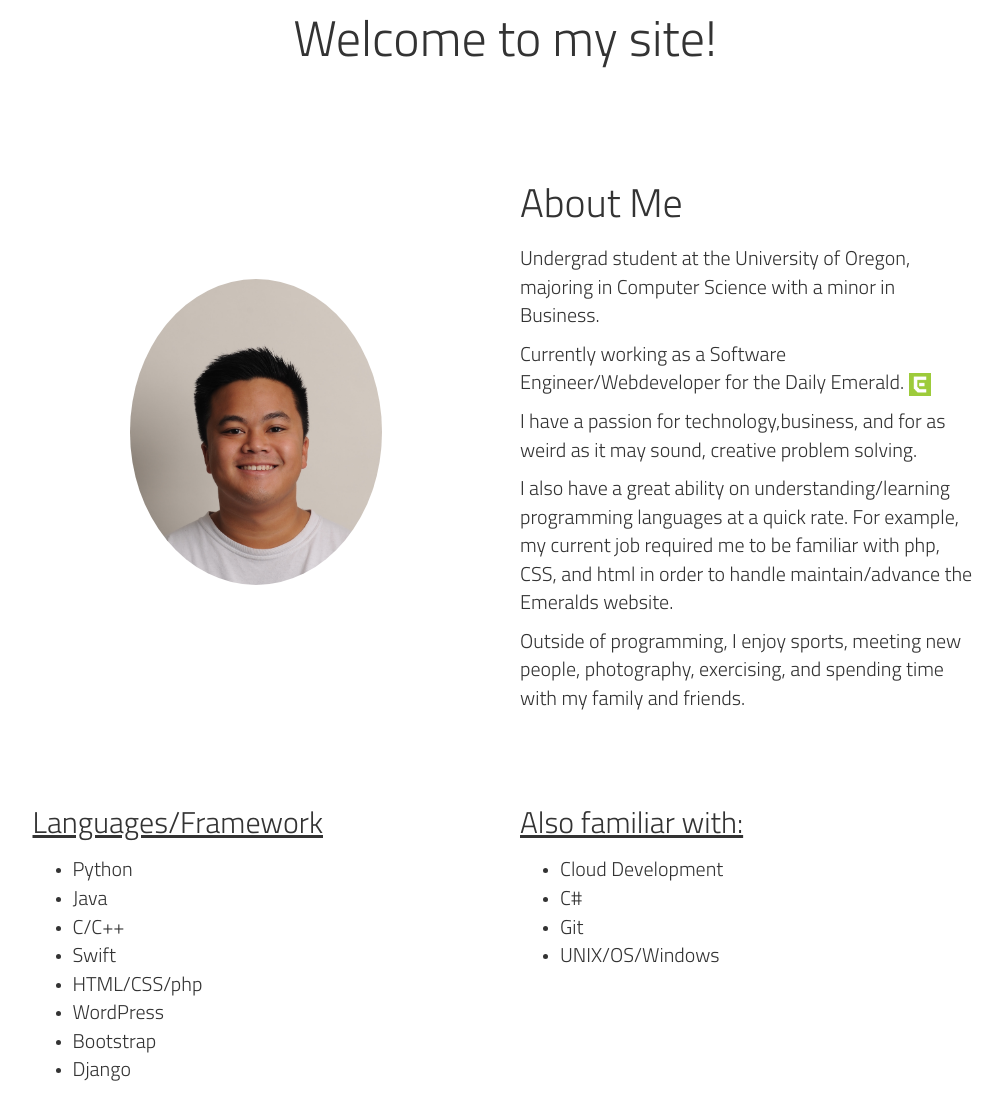
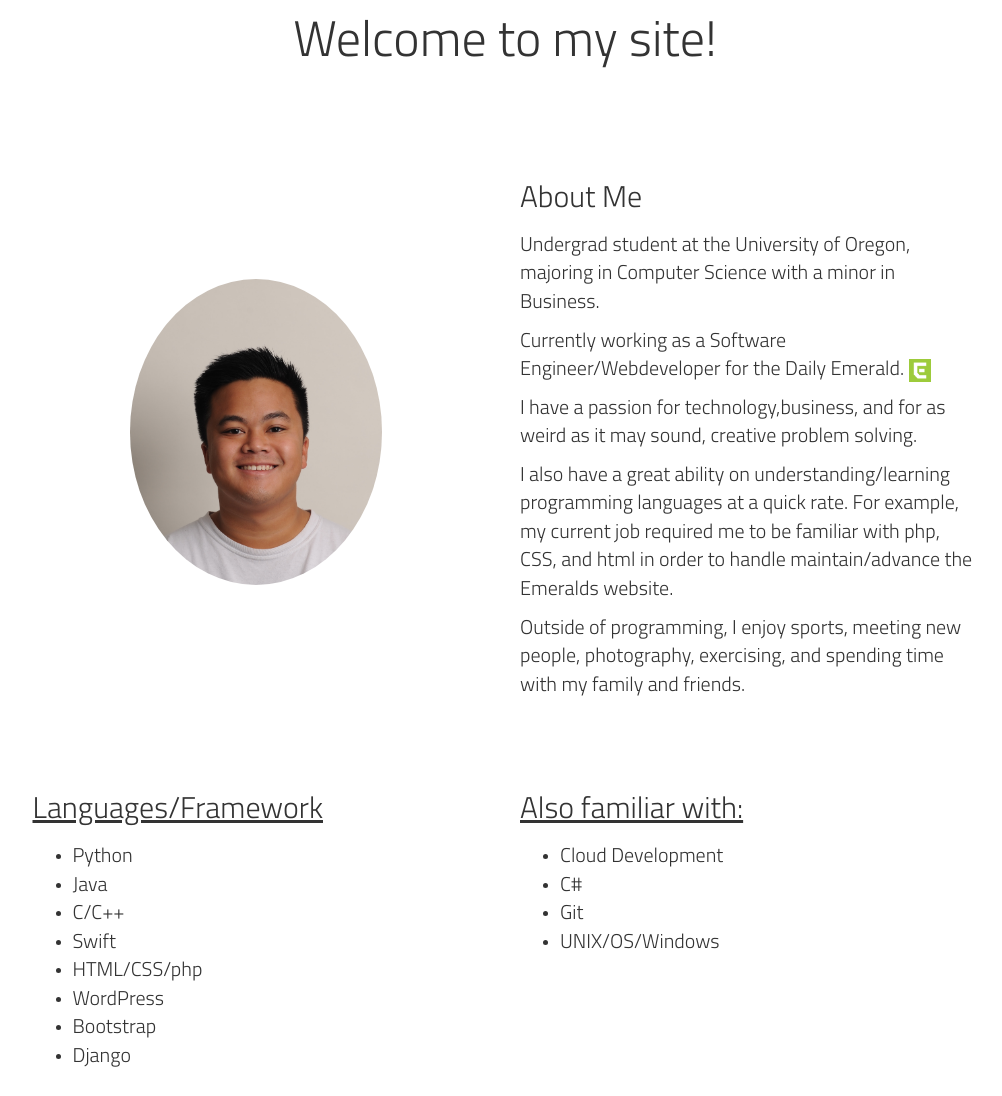
Before and after one commit to BrandonCao/BrandonCao.github.io, a PHP site: page / in a window 1280 px wide. Shown: the part 181-1277 px from the top of the page, without its empty margins (135-1137 px from the left). After the commit the page ends 1248 px from the top, so only its background shows below. Run offline with PHP 8.4, Linux system fonts and the light colour scheme; some libraries are stand-ins or nearby versions.

Commit message:
fixed font problem

```diff
--- a/css/format.css
+++ b/css/format.css
@@ -13,40 +13,6 @@
 
 }
 
-@media (max-width: @screen-xs) {
-    #headerTop{font-size: 10px;}
-
-    p,div{
-
-        font-size:10px;
-    }
-
-    .info{
-        font-size:10px;
-    }
-
-    .header{
-        font-size:15px;
-    }
-}
-
-@media (max-width: @screen-sm) {
-    #headerTop{
-        font-size: 14px;
-    }
-    p,div{
-
-        font-size:14px;
-    }
-
-     .info{
-        font-size:14px;
-    }
-
-     .header{
-        font-size:15px;
-    }
-}
 
 
 p, div {
--- a/index.html
+++ b/index.html
@@ -47,13 +47,13 @@
         <img src="images/headshot.jpg" class="img-circle" height="70%" width="70%">
       </div>
        <div class="col-md-5 col-xs-5 col-sm-5 top-space" style="margin-top: 100px">
-            <p class="header"> About Me </p>
-            <p class="info">Undergrad student at the University of Oregon, majoring in Computer Science with a minor in Business.</p>
-            <p class="info">Currently working as a Software Engineer/Webdeveloper for the Daily Emerald.
+            <p style="font-size: 30px"> About Me </p>
+            <p style="font-size: 20px">Undergrad student at the University of Oregon, majoring in Computer Science with a minor in Business.</p>
+            <p style="font-size: 20px">Currently working as a Software Engineer/Webdeveloper for the Daily Emerald.
             <img src="images/emerald.png" width="5%" height="5%"></p>
-            <p class="info">I have a passion for technology,business, and for as weird as it may sound, creative problem solving.</p>
-            <p class="info"> I also have a great ability on understanding/learning programming languages at a quick rate. For example, my current job required me to be familiar with php, CSS, and html in order to handle maintain/advance the Emeralds website. </p>
-            <p class="info"> Outside of programming, I enjoy sports, meeting new people, photography, exercising, and spending time with my family and friends.</p>
+            <p style="font-size: 20px">I have a passion for technology,business, and for as weird as it may sound, creative problem solving.</p>
+            <p style="font-size: 20px"> I also have a great ability on understanding/learning programming languages at a quick rate. For example, my current job required me to be familiar with php, CSS, and html in order to handle maintain/advance the Emeralds website. </p>
+            <p style="font-size: 20px"> Outside of programming, I enjoy sports, meeting new people, photography, exercising, and spending time with my family and friends.</p>
        </div>
   </div>
     </div>
@@ -64,7 +64,7 @@
       <div class="col-md-5 col-xs-5 col-sm-5" style="margin-top:80px">
         <p class="info"> <u style="font-size: 30px">Languages/Framework</u> </p>
         <p >
-          <ul class="info">
+          <ul style="font-size: 20px">
             <li>Python</li>
             <li>Java</li>
             <li>C/C++</li>
```
